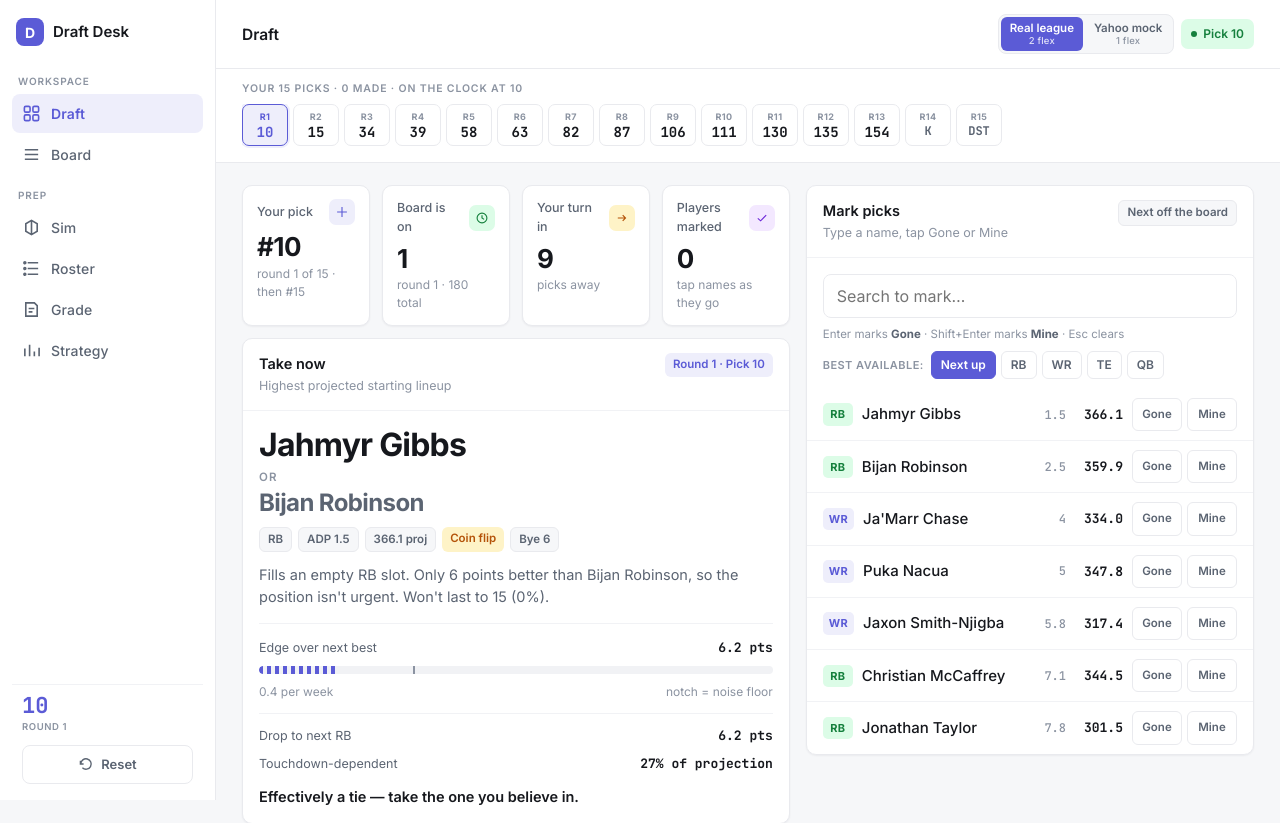
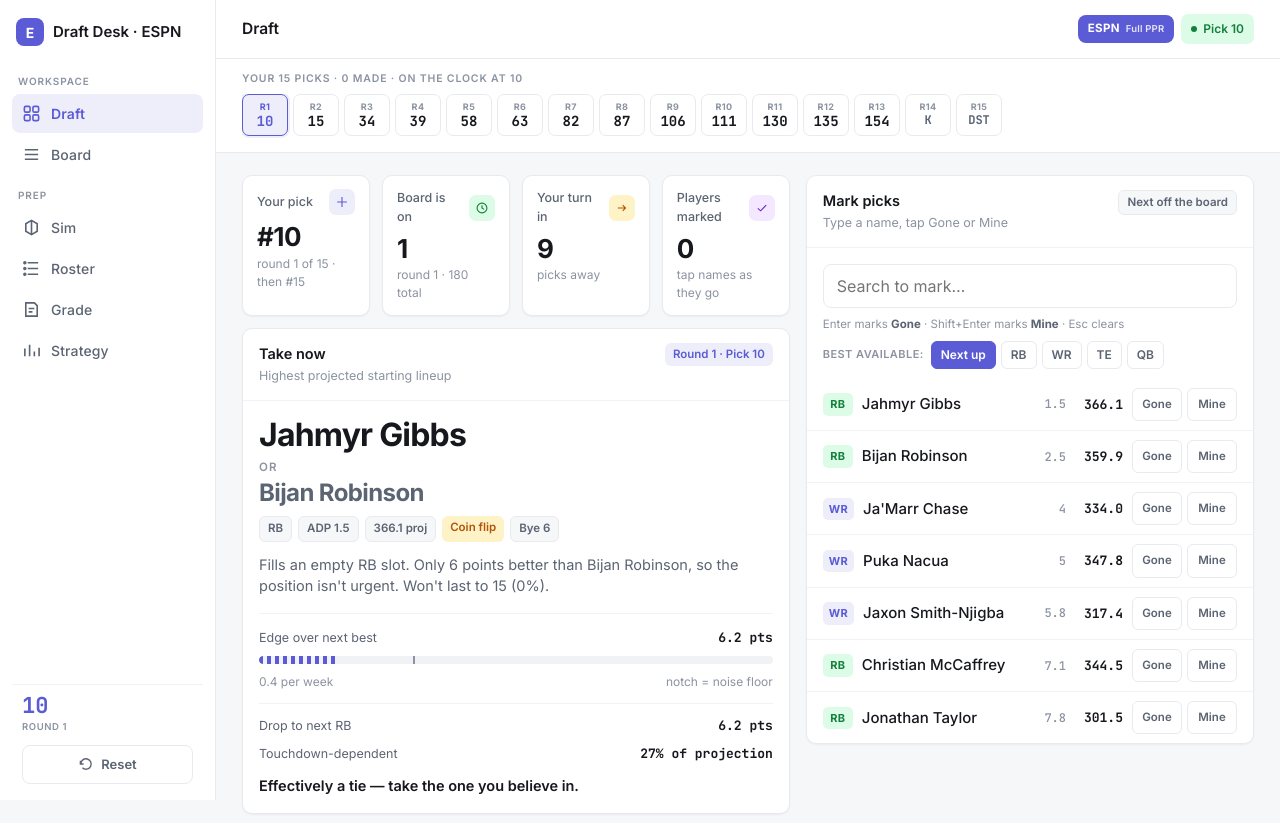
Before and after one commit to kevinwright1785-netizen/ESPN_Fantasy_Football, a plain HTML site: page index.html in a window 1280 px wide. Shown: the top 823 px of the page. Drawn offline with Linux system fonts and the light colour scheme.

Commit message:
Add files via upload

```diff
--- a/index.html
+++ b/index.html
@@ -81,15 +81,11 @@
 .pill{font-size:12px;font-weight:600;color:var(--ink2);background:var(--bg);
   border:1px solid var(--line);border-radius:7px;padding:5px 9px;white-space:nowrap}
 .pill.live{color:var(--green);background:var(--green-bg);border-color:transparent}
-.modeSw{display:flex;background:var(--bg);border:1px solid var(--line);border-radius:8px;padding:2px;gap:2px}
-.modeBtn{font:inherit;font-size:11.5px;font-weight:600;background:none;border:0;color:var(--ink2);
-  border-radius:6px;padding:4px 9px;cursor:pointer;display:flex;flex-direction:column;
-  align-items:center;line-height:1.25;white-space:nowrap}
-.modeBtn small{font-size:9.5px;font-weight:500;color:var(--ink3);letter-spacing:.02em}
-.modeBtn[aria-pressed=true]{background:var(--accent);color:#fff}
-.modeBtn[aria-pressed=true] small{color:rgba(255,255,255,.8)}
-.modeBtn:focus-visible{outline:2px solid var(--accent);outline-offset:2px}
-@media(max-width:520px){ .modeBtn small{display:none} .modeBtn{padding:6px 9px} }
+.leagueTag{display:inline-flex;align-items:baseline;gap:6px;background:var(--accent);color:#fff;
+  border-radius:8px;padding:5px 10px;font-size:11.5px;font-weight:700;letter-spacing:.03em;
+  white-space:nowrap}
+.leagueTag small{font-size:9.5px;font-weight:600;color:rgba(255,255,255,.85);letter-spacing:.02em}
+@media(max-width:520px){ .leagueTag small{display:none} .leagueTag{padding:5px 8px} }
 .pill.live::before{content:'';display:inline-block;width:6px;height:6px;border-radius:50%;
   background:var(--green);margin-right:6px;vertical-align:1px}
 
@@ -329,7 +325,7 @@
 <body>
 <div class="shell">
   <nav class="side" role="tablist" aria-label="Sections">
-    <div class="sBrand"><span class="logo">D</span><span class="sBrandTxt">Draft Desk</span></div>
+    <div class="sBrand"><span class="logo">E</span><span class="sBrandTxt">Draft Desk · ESPN</span></div>
       <div class="sGroup">Workspace</div><div class="sGroupRule"></div>
       <button class="nav" data-tab="draft" role="tab" aria-selected="true"><svg viewBox="0 0 20 20" fill="none" stroke="currentColor" stroke-width="1.7"><rect x="2.5" y="2.5" width="6" height="6" rx="1.5"/><rect x="11.5" y="2.5" width="6" height="6" rx="1.5"/><rect x="2.5" y="11.5" width="6" height="6" rx="1.5"/><rect x="11.5" y="11.5" width="6" height="6" rx="1.5"/></svg><span class="navTxt">Draft</span></button>
       <button class="nav" data-tab="board" role="tab" aria-selected="false"><svg viewBox="0 0 20 20" fill="none" stroke="currentColor" stroke-width="1.7"><path d="M3 5h14M3 10h14M3 15h14"/></svg><span class="navTxt">Board</span></button>
@@ -353,10 +349,7 @@
   <div class="topbar">
     <span class="pageTitle" id="pageTitle">Draft</span>
     <div class="topRight">
-      <div class="modeSw" id="modeSw" role="group" aria-label="League format">
-        <button class="modeBtn" data-flex="2">Real league<small>2 flex</small></button>
-        <button class="modeBtn" data-flex="1">Yahoo mock<small>1 flex</small></button>
-      </div>
+      <span class="leagueTag" title="ESPN — Sparkling Wiggles · 12 team · full PPR · 2 flex">ESPN<small>Full PPR</small></span>
       <span class="pill live" id="livePill">Pick 10</span>
     </div>
   </div>
@@ -572,9 +565,9 @@
             style="background:var(--accent);border-color:var(--accent);color:#fff">Grade it</button>
         </div>
         <div class="gpOr"><span>or paste a roster drafted somewhere else</span></div>
-        <div class="pSub" style="margin-bottom:10px">Grading uses the format selected in the top bar.
-        Switch to <b>Yahoo mock</b> before grading a mock — the two use different replacement levels.</div>
-        <textarea id="paste" rows="7" autocorrect="off" autocapitalize="none" spellcheck="false" placeholder="Paste your Yahoo roster — the draft-results email, or the roster table from the app both work."></textarea>
+        <div class="pSub" style="margin-bottom:10px">Grading uses <b>ESPN full-PPR</b> replacement levels
+        (2 flex). Rosters from a different league or scoring format will not grade correctly here.</div>
+        <textarea id="paste" rows="7" autocorrect="off" autocapitalize="none" spellcheck="false" placeholder="Paste your ESPN roster — the draft-results email, or the roster table from the app both work."></textarea>
         <div class="chips" style="margin-top:10px">
           <button class="cbtn" id="gradeBtn">Grade pasted roster</button>
           <button class="cbtn" id="clearPaste">Clear</button>
@@ -618,16 +611,22 @@
 </div>
 <script>
 /* ============================================================================
-   DATASET METHODOLOGY — updated 8/22/2026
-   Blend: 50% FFToday (8/20/2026 actual half-PPR points) + 50% Yahoo (8/21/2026
-   consensus half-PPR rankings, rank-mapped onto FFToday's point curve per position).
-   ESPN/Mike Clay was REMOVED as a source on this date — no longer part of the blend.
-   ADP is sourced from Yahoo's overall 1-300 ranking.
-   Players in only one source use that source's value; a small tail is ADP-est-filled.
-   MANUAL_OVERRIDES (Achane 247, Henry 243) are applied AFTER the blend and kept
-   deliberately — the fresh FFToday numbers (Henry 251.6 w/ 0 rec TD, Achane 239.2)
-   independently corroborate these fades.
-   ============================================================================ */
+   DATASET METHODOLOGY — ESPN league, built 8/23/2026
+   Blend: 50% FFToday (FFToday PPR preset) + 50% ESPN 2026 projections rendered at this
+   league's own settings. 192 players; 164 carry a real two-source sd.
+   ADP: ESPN Live Draft Trends (8/23), with the tail above rank 150 reconstructed from
+   rank order out to pick 180 — ESPN averages undrafted players toward a ceiling, which
+   piled 31 players into a 3.4-pick band and flattened survival() in rounds 12-15.
+   QB CORRECTION: FFToday PPR scores QBs at 0.05/passing yard with NO interception
+   penalty (solved exactly across all 50 QBs, max deviation 0.05). This league uses
+   0.04/yard and -2/INT. FFToday QBs are rescored from component stats BEFORE sd is
+   computed — raw blending showed 64.6 pts of QB "disagreement" that was 85% scoring
+   drift, which would have made effSd roughly 6x too wide.
+   RB/WR/TE need no correction: both sources reconcile to this league's formula exactly
+   (mean residual 0.000). K and DST come from ESPN alone — FFToday's kicker and defense
+   rules differ from this league's tiered scoring.
+   Bye weeks from FFToday (the ESPN export carried none).
+*/
 const RAW = [["Jahmyr Gibbs","RB",366.1,1.5,1,1.3,6,0.27],
 ["Bijan Robinson","RB",359.9,2.5,1,7,11,0.192],
 ["Ja'Marr Chase","WR",334,4,1,3.5,6,0.198],
@@ -903,7 +902,7 @@
 }
 
 /* replacement level = the startable player you'd get off waivers */
-let FLEX_N = 2;   // your league has 2; Yahoo mocks default to 1
+let FLEX_N = 2;   // ESPN league: 2 flex. Fixed -- the mock toggle was removed.
 const REPL_BY_FLEX = {
   /* ---- ESPN full-PPR replacement levels (recomputed 8/23) ----
      Carried over the Yahoo tool's positional RANKS, not its point values, since the
@@ -1949,7 +1948,7 @@
      statCard('Picks made', mine.size+' / 15', holes?`${holes} starting slot${holes>1?'s':''} empty`:'all slots filled', ICON.mark,'',null).replace('<span class="chip ','<span class="chip" '+CH.a+' data-x="')
    + statCard('Lineup', total.toFixed(0), (total/17).toFixed(1)+' per week', ICON.clock,'',null).replace('<span class="chip ','<span class="chip" '+CH.g+' data-x="')
    + statCard('Grade so far', L, (pct*100).toFixed(0)+'% of available value', ICON.pick,'',null).replace('<span class="chip ','<span class="chip" '+CH.m+' data-x="')
-   + statCard('Format', FLEX_N+' flex', FLEX_N===2?'your league':'Yahoo mock', ICON.next,'',null).replace('<span class="chip ','<span class="chip" '+CH.v+' data-x="');
+   + statCard('League', 'ESPN', 'full PPR · 2 flex', ICON.next,'',null).replace('<span class="chip ','<span class="chip" '+CH.v+' data-x="');
   document.getElementById('rTotal').textContent=total.toFixed(1)+' pts';
   document.getElementById('rLineSub').textContent=`Best legal lineup from what you've drafted · ${FLEX_N} flex`;
 
@@ -2237,10 +2236,6 @@
       {draft:'Draft',sim:'Sim',roster:'Roster',grade:'Grade',strategy:'Strategy',board:'Board'}[t.dataset.tab];
     window.scrollTo({top:0}); return; }
   const f=e.target.closest('[data-f]'); if(f){ filterPos=f.dataset.f; renderControls(); renderBoard(); return; }
-  const fx=e.target.closest('[data-flex]');
-  if(fx){ applyFlex(+fx.dataset.flex); setFlexUI(); save(); all();
-    if(!document.getElementById('gradeOut').classList.contains('hidden')) renderGradeOut();
-    return; }
   if(e.target.id==='addMine'||e.target.id==='addGone'){
     const el=document.getElementById('cname'), nm=el.value.trim();
     if(e.target.id==='addGone'&&!nm){ ghostGone++; save(); all(); return; }
@@ -2335,18 +2330,21 @@
 }
 
 document.getElementById('assumptions').innerHTML=
- `<b>How the call is made.</b> Every projection is scored in your settings — 0.5 per reception, 4-point passing TDs, −1 interceptions, 6-point rushing and receiving TDs, 10 yards per point, −2 fumbles. For each available player it adds him to your roster, searches your next three picks exhaustively, and scores the resulting QB/RB/RB/WR/WR/TE/FLEX/FLEX lineup.
-  <br><br><b>Assumptions you can check.</b> Replacement level is QB13, RB35, WR38, TE13 — the player you'd get free off waivers. Availability at future picks uses each player's real ADP standard deviation from 1,889 half-PPR mock drafts (Aug 3–8), rescaled to Yahoo's ADP means.
-  <br><br><b>Coverage.</b> 267 players — all 32 team defenses and every kicker with a real ADP. 186 carry full projections, blended across three independent sources — the FantasyPros/FFToday consensus, ESPN's Mike Clay, and Yahoo's 8/14 consensus rankings (1/3 weight). Two players (Achane, Henry) carry a manual adjustment down to consensus, flagged “manual adj” on their card; the rest — deep handcuffs and late fliers from FFToday's Top 225 — came back from the blend empty. Rather than leave them invisible to the recommender, each now carries an ADP-implied estimate: the median of the nine nearest same-position players by ADP that do have a real blend. Every one of them sits at ADP 136+, so the estimate lands below replacement level and can't reach a starting slot or move your grade — it only lets them be ranked against each other in rounds 12–15. They show a <b>~</b> on the board and an <b>est</b> badge on your roster. Kickers and defenses still carry no projection by design.
-    <br><br>
-    <b>Data vintage.</b> Projections late June to mid-July; Yahoo ADP 7/30. Camp news after those dates is not reflected. Ricky Pearsall removed 8/9 (out for season).`;
+ `<b>How the call is made.</b> Every projection is scored in this league's settings — 1.0 per reception, 4-point passing TDs, \u22122 interceptions, 6-point rushing and receiving TDs, 10 yards per point, \u22122 fumbles. For each available player it adds him to your roster, searches your next three picks exhaustively, and scores the resulting QB/RB/RB/WR/WR/TE/FLEX/FLEX lineup.
+  <br><br><b>Assumptions you can check.</b> Replacement level \u2014 the player you'd get free off waivers \u2014 is QB17 (276.9), RB33 (174.1), WR35 (184.2), TE15 (150.6). These are recomputed for full PPR and are much higher than a half-PPR league's: a point per catch lifts every pass-catcher, so the bar to beat is higher too. Availability at future picks uses each player's ADP with the spread inflated 2.2\u00d7, because raw source-disagreement is far tighter than a real draft room.
+  <br><br><b>Coverage.</b> 192 players. 164 carry a genuine two-source blend \u2014 FFToday's PPR projections and ESPN's own 2026 projections rendered at this league's settings \u2014 and the gap between those two sources is what drives the availability model. The remaining 28 appear in only one source and fall back to an ADP-scaled spread. Kickers and defenses come from ESPN alone, since FFToday's scoring rules for those positions don't match this league's tiered points-allowed and yards-allowed.
+  <br><br><b>What this league changes.</b> Full PPR moves receivers and tight ends up relative to a half-PPR league, and the \u22122 interception penalty pushes quarterbacks down. On a clean board the model now takes its QB around round 7 rather than round 5. Defense scoring here is wider than it looks: an elite unit beats a streamer by about 22% more than in a half-PPR league, but that shows up in weekly streaming, not on draft day \u2014 K and DST are still last-two picks.
+  <br><br><b>Data vintage.</b> FFToday PPR and ESPN projections pulled 8/23/2026; ESPN ADP 8/23/2026. Camp news after that date is not reflected.`;
 
 renderRounds();
+/* The 1-flex Yahoo-mock toggle was removed: this file is ESPN-only, and a mis-set
+   flex silently changes every replacement level and the grade denominator. FLEX_N is
+   pinned to 2 at init and nothing in the UI can change it. */
 function setFlexUI(){
-  document.getElementById('flexBadge').textContent = FLEX_N===2?'Real league · 2 flex':'Yahoo mock · 1 flex';
-  document.querySelectorAll('[data-flex]').forEach(b=>b.setAttribute('aria-pressed', +b.dataset.flex===FLEX_N));
-}
-applyFlex(2);   // your league is the default; switch to 1 only for Yahoo mocks
+  const b=document.getElementById('flexBadge');
+  if(b) b.textContent = 'ESPN · full PPR · 2 flex';
+}
+applyFlex(2);   // ESPN league: 2 flex, fixed. No UI path changes this.
 setFlexUI();
 load().then(()=>{ setFlexUI(); all(); renderSim();
   const el=document.getElementById('storeMode');
```
